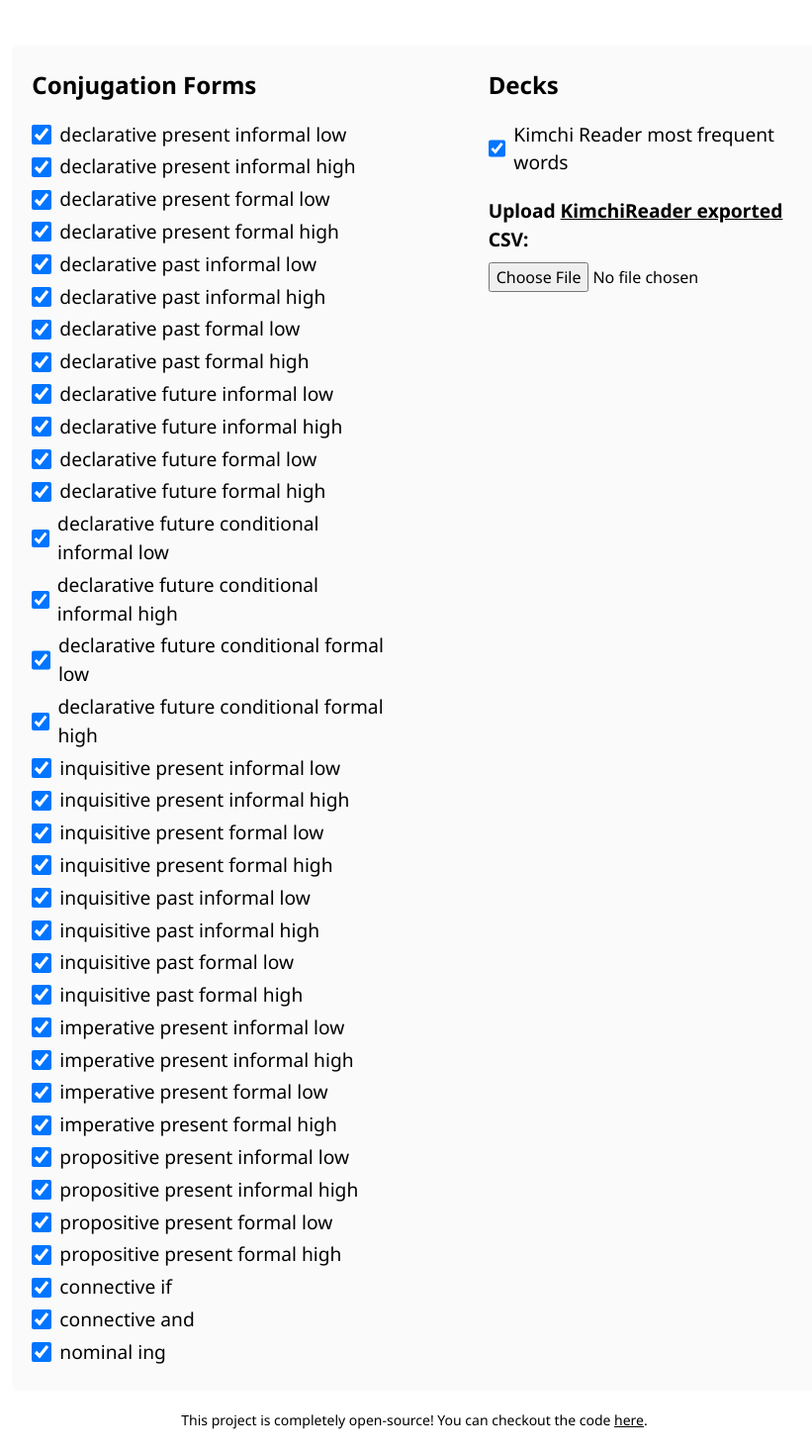
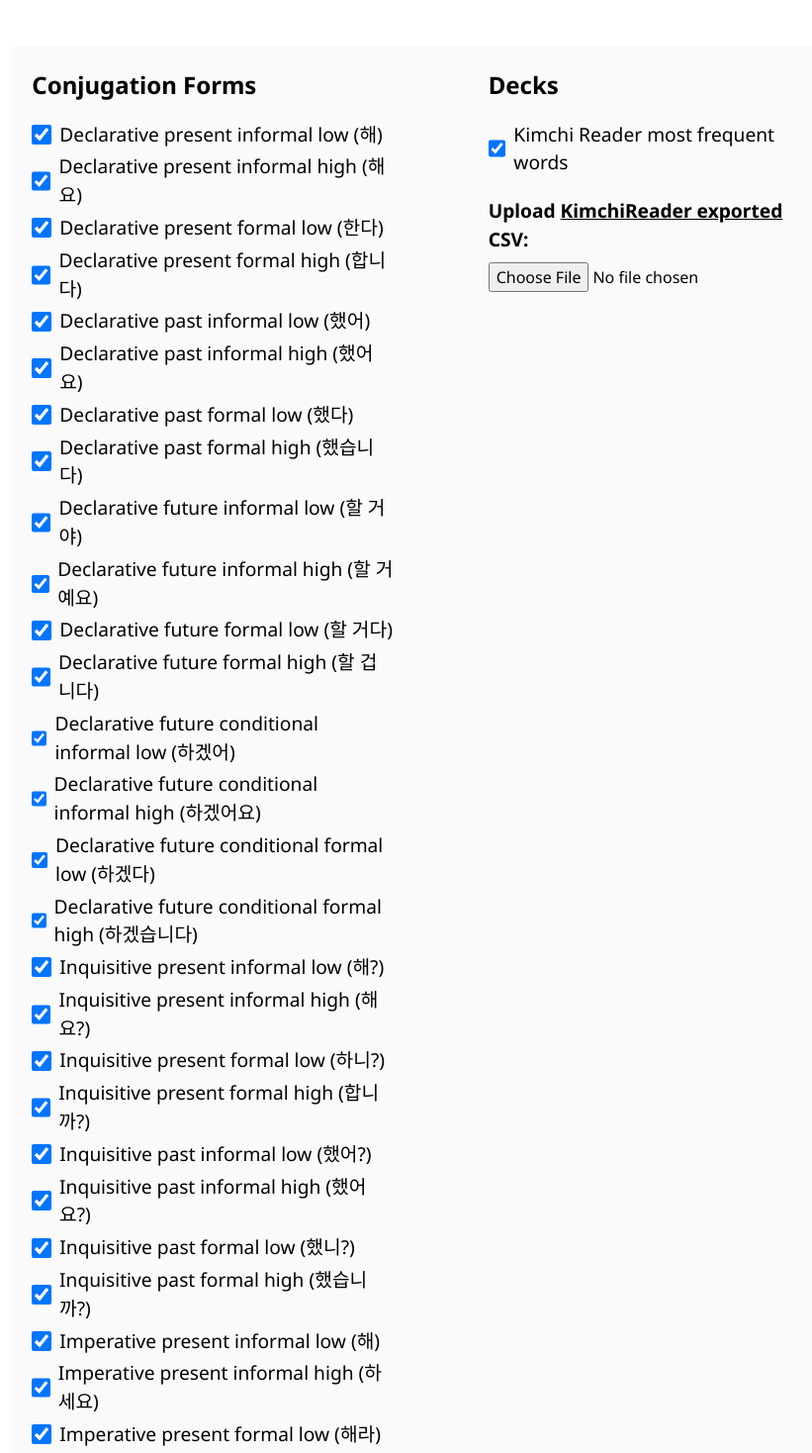
Before and after one commit to BrookJeynes/verb-master, a React (Vite) app: page / in a window 1280 px wide. Shown: the part 262-1730 px from the top of the page at 99% size, without its empty margins (221-1042 px from the left). Built offline with nearby package versions, Linux system fonts and the light colour scheme.

Commit message:
feat: add 하다 example for linguistic tense

```diff
--- a/src/App.tsx
+++ b/src/App.tsx
@@ -126,19 +126,22 @@ function Home({
                                         id={tense_key}
                                         type="checkbox"
                                         className="mr-2 size-5 cursor-pointer rounded border border-darkgray"
-                                        checked={tense}
+                                        checked={tense.enabled}
                                         onChange={(e) => {
                                             const checked = e.target.checked;
                                             setConfig((prevConfig) => ({
                                                 ...prevConfig,
                                                 tenses: {
                                                     ...prevConfig.tenses,
-                                                    [tense_key]: checked,
+                                                    [tense_key]: {
+                                                        ...tense,
+                                                        enabled: checked,
+                                                    }
                                                 },
                                             }));
                                         }}
                                     />
-                                    <label htmlFor={tense_key}>{tense_key}</label>
+                                    <label htmlFor={tense_key}>{tense_key[0].toUpperCase()+tense_key.substring(1)} ({tense.example})</label>
                                 </div>
                             );
                         })}
--- a/src/config.ts
+++ b/src/config.ts
@@ -2,47 +2,52 @@ import kimchiFrequency from "./data/kimchi_frequency_verbs_15-01-25.json";
 import { DbSet, Tense } from "./types";
 
 export interface Config {
-    tenses: { [key in Tense]: boolean };
+    tenses: { [key in Tense]: TenseOption };
     datasets: { [key: string]: DbSet };
+}
+
+export interface TenseOption {
+    enabled: boolean;
+    example: string;
 }
 
 export const default_config: Config = {
     tenses: {
-        "declarative present informal low": true,
-        "declarative present informal high": true,
-        "declarative present formal low": true,
-        "declarative present formal high": true,
-        "declarative past informal low": true,
-        "declarative past informal high": true,
-        "declarative past formal low": true,
-        "declarative past formal high": true,
-        "declarative future informal low": true,
-        "declarative future informal high": true,
-        "declarative future formal low": true,
-        "declarative future formal high": true,
-        "declarative future conditional informal low": true,
-        "declarative future conditional informal high": true,
-        "declarative future conditional formal low": true,
-        "declarative future conditional formal high": true,
-        "inquisitive present informal low": true,
-        "inquisitive present informal high": true,
-        "inquisitive present formal low": true,
-        "inquisitive present formal high": true,
-        "inquisitive past informal low": true,
-        "inquisitive past informal high": true,
-        "inquisitive past formal low": true,
-        "inquisitive past formal high": true,
-        "imperative present informal low": true,
-        "imperative present informal high": true,
-        "imperative present formal low": true,
-        "imperative present formal high": true,
-        "propositive present informal low": true,
-        "propositive present informal high": true,
-        "propositive present formal low": true,
-        "propositive present formal high": true,
-        "connective if": true,
-        "connective and": true,
-        "nominal ing": true,
+        "declarative present informal low": { enabled: true, example: "해" },
+        "declarative present informal high": { enabled: true, example: "해요" },
+        "declarative present formal low": { enabled: true, example: "한다" },
+        "declarative present formal high": { enabled: true, example: "합니다" },
+        "declarative past informal low": { enabled: true, example: "했어" },
+        "declarative past informal high": { enabled: true, example: "했어요" },
+        "declarative past formal low": { enabled: true, example: "했다" },
+        "declarative past formal high": { enabled: true, example: "했습니다" },
+        "declarative future informal low": { enabled: true, example: "할 거야" },
+        "declarative future informal high": { enabled: true, example: "할 거예요" },
+        "declarative future formal low": { enabled: true, example: "할 거다" },
+        "declarative future formal high": { enabled: true, example: "할 겁니다" },
+        "declarative future conditional informal low": { enabled: true, example: "하겠어" },
+        "declarative future conditional informal high": { enabled: true, example: "하겠어요" },
+        "declarative future conditional formal low": { enabled: true, example: "하겠다" },
+        "declarative future conditional formal high": { enabled: true, example: "하겠습니다" },
+        "inquisitive present informal low": { enabled: true, example: "해?" },
+        "inquisitive present informal high": { enabled: true, example: "해요?" },
+        "inquisitive present formal low": { enabled: true, example: "하니?" },
+        "inquisitive present formal high": { enabled: true, example: "합니까?" },
+        "inquisitive past informal low": { enabled: true, example: "했어?" },
+        "inquisitive past informal high": { enabled: true, example: "했어요?" },
+        "inquisitive past formal low": { enabled: true, example: "했니?" },
+        "inquisitive past formal high": { enabled: true, example: "했습니까?" },
+        "imperative present informal low": { enabled: true, example: "해" },
+        "imperative present informal high": { enabled: true, example: "하세요" },
+        "imperative present formal low": { enabled: true, example: "해라" },
+        "imperative present formal high": { enabled: true, example: "하십시오" },
+        "propositive present informal low": { enabled: true, example: "해" },
+        "propositive present informal high": { enabled: true, example: "해요" },
+        "propositive present formal low": { enabled: true, example: "하자" },
+        "propositive present formal high": { enabled: true, example: "합시다" },
+        "connective if": { enabled: true, example: "하면" },
+        "connective and": { enabled: true, example: "하고" },
+        "nominal ing": { enabled: true, example: "함" },
     },
     datasets: {
         kimchiFrequency: {
```
